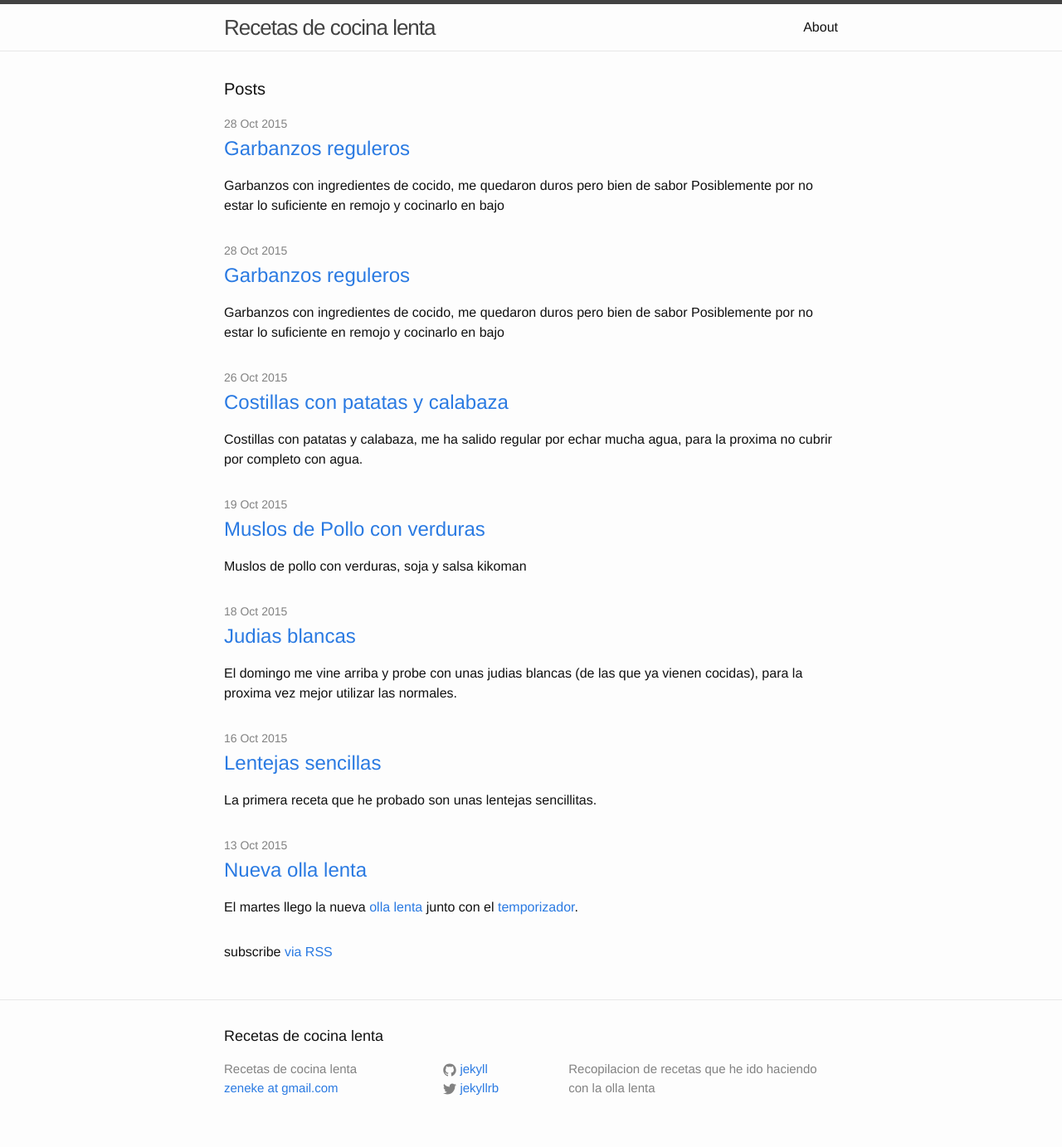
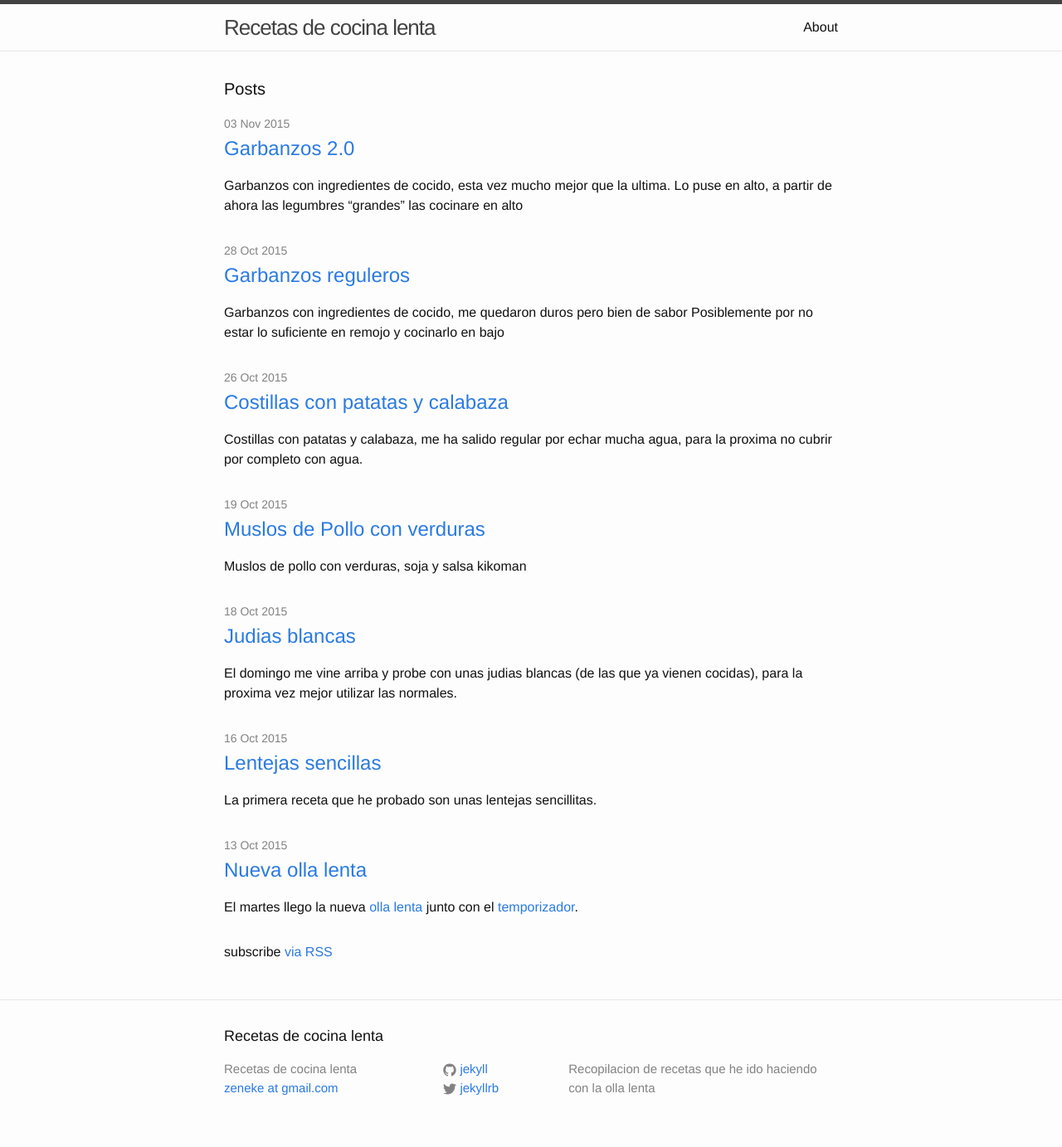
Before and after one commit to pijamarda/cook.zeneke.com, a Jekyll site: the page built from index.html, in a window 1280 px wide. Shown: the whole page at 83% size. Built offline with Jekyll 4.4.1, drawn with Linux system fonts in a browser that asks for light colours.

Commit message:
garbanzos 2.0

```diff
--- a/_posts/2015-11-03-receta_garbanzos_2.0.markdown
+++ b/_posts/2015-11-03-receta_garbanzos_2.0.markdown
@@ -1,35 +1,39 @@
 ---
 layout: post
-title:  "Garbanzos reguleros"
-date:   2015-10-28 21:00:00
+title:  "Garbanzos 2.0"
+date:   2015-11-03 21:00:00
 categories: lenta receta
 ---
 
-Garbanzos con ingredientes de cocido, me quedaron duros pero bien de sabor
-Posiblemente por no estar lo suficiente en remojo y cocinarlo en bajo
+Garbanzos con ingredientes de cocido, esta vez mucho mejor que la ultima.
+Lo puse en alto, a partir de ahora las legumbres "grandes" las cocinare en alto
 
 Ingredientes:
 
-* Costillas adobadas
-* 1 Pimiento italiano
-* 1 Par de patatas medianas
-* 1 Trozo de calabaza
+* Garbanzos
+* 1/2 Cebolla
+* 1 Trozo de morcillo
+* 1 Trozo de tocino
+* 2 Trozos de morcilla
+* 2 Trozos de panceta salada
+* 1 Trozo de chorizo
+* 1 Punta de jamon pequeña
 * 1 Chorro de aceite
 * 1 Pizca de sal
+* 2 Patatas pequeñas
+
+Poner a remojo los garbanzos 8h (esta vez los tuve 6 por problemas de logistica)
 
 ![pollo_ingredientes][pollo_ingredientes]
 
-He puesto debajo 1 de las patatas partida en trozos junto con el pimiento trozeado
+Poner debajo los garbanzos y el resto de ingredientes encima.
+Echar agua hasta cubrir entero
 
-![pollo_rehogar][pollo_rehogar]
-
-Se ponen las costillas encima la otra patata y la calabaza partida en trozos
-
-![pollo_rehogar][pollo_olla]
-
-Tiempo en la olla: 9 horas.
+Tiempo en la olla: 10 horas en alto
 
 ![pollo_despues][pollo_despues]
+
+Despues de comerlo un pelin fuerte de sabor, quizas le haya sobrado algo de la panceta salda y la pizca de sal
 
 [pollo_ingredientes]: /static/images/recetas/2015-10-19_pollo_1.jpg
 [pollo_rehogar]: /static/images/recetas/2015-10-19_pollo_2.jpg
```
